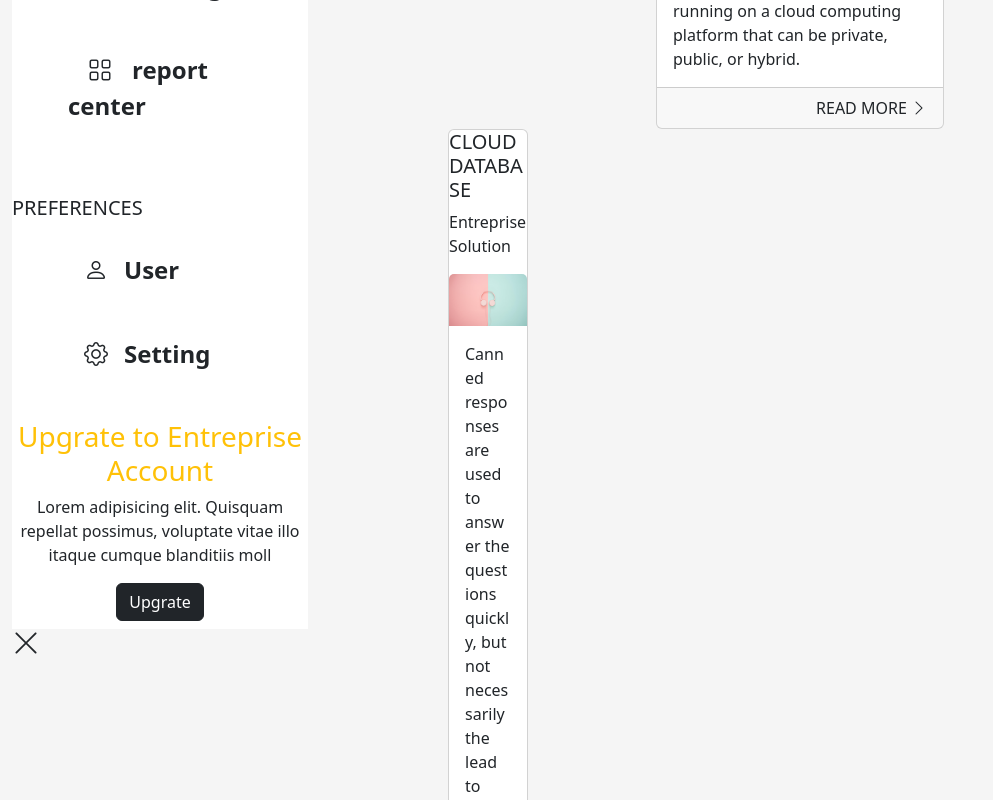
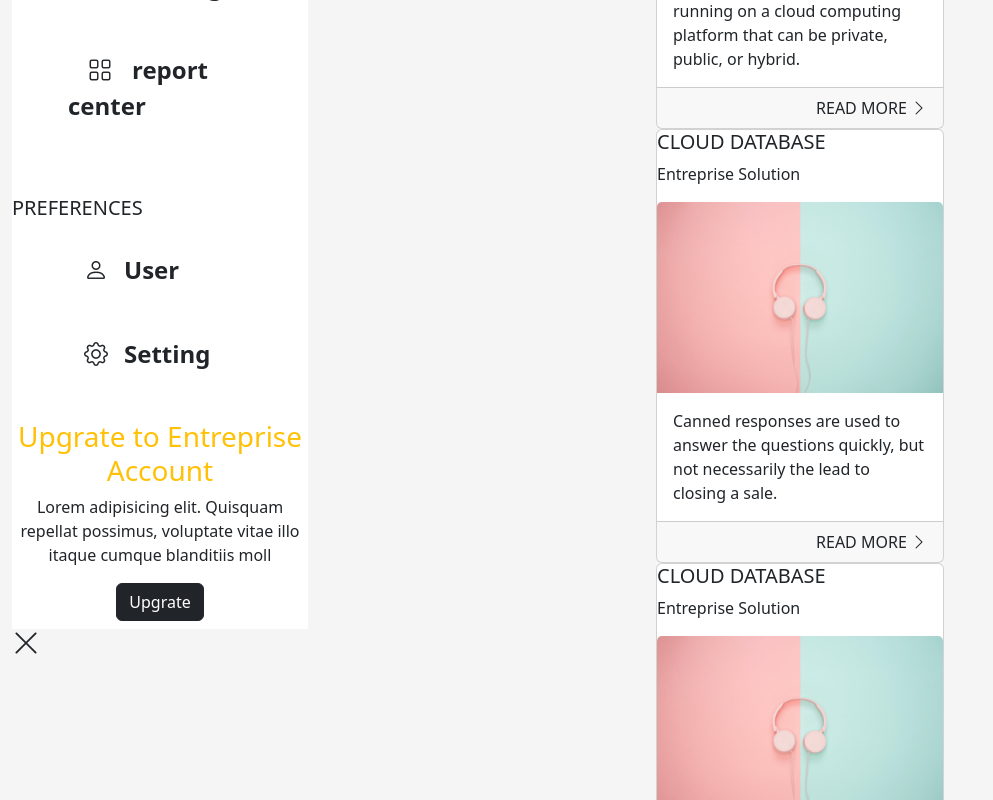
Before and after one commit to SamLaye/bootcampProjetReact1, a React (Create React App) app: page / in a window 1280 px wide. Shown: the part 540-1340 px from the top of the page, without its empty margins (0-993 px from the left). Built offline with nearby package versions, Linux system fonts and the light colour scheme; the HTML template or start-up script is replaced by a standard one.

Commit message:
Correction sur Home et Card pour la gestion de l'afficheage

```diff
--- a/src/component/Home.jsx
+++ b/src/component/Home.jsx
@@ -33,7 +33,8 @@ const Home = () => {
                 icon="bi bi-bell"
                 contenu='{<LineCompWithBtn />}' /> */}
             <Line />
-            <div>
+            <div className='container'>
+                <div className='row'>
                     {/* CARD POUR MARIAMA */}
                     <Card first={{
                         title: 'CLOUD DATABASE',
@@ -41,7 +42,7 @@ const Home = () => {
                         text: 'A cloud database is a basically a scalable content database running on a cloud computing platform that can be private, public, or hybrid.',
                         footer: 'UPGRADE ENTERPRISE'
                     }} />
-                <div className='col-md-4'><Card first={{
+                    <Card first={{
                         title: 'CLOUD DATABASE',
                         img: Tof2,
                         text: <p class="card-text">Canned responses are used to answer the questions quickly, but not necessarily the lead to closing a sale. </p>,
@@ -53,7 +54,6 @@ const Home = () => {
                         text: 'A cloud database is a basically a scalable content database running on a cloud computing platform that can be private, public, or hybrid.',
                         footer: 'UPGRADE ENTERPRISE'
                     }} />
-
                 </div>
 
             </div>
```
Lines whose indentation alone changed are shown as unchanged.
